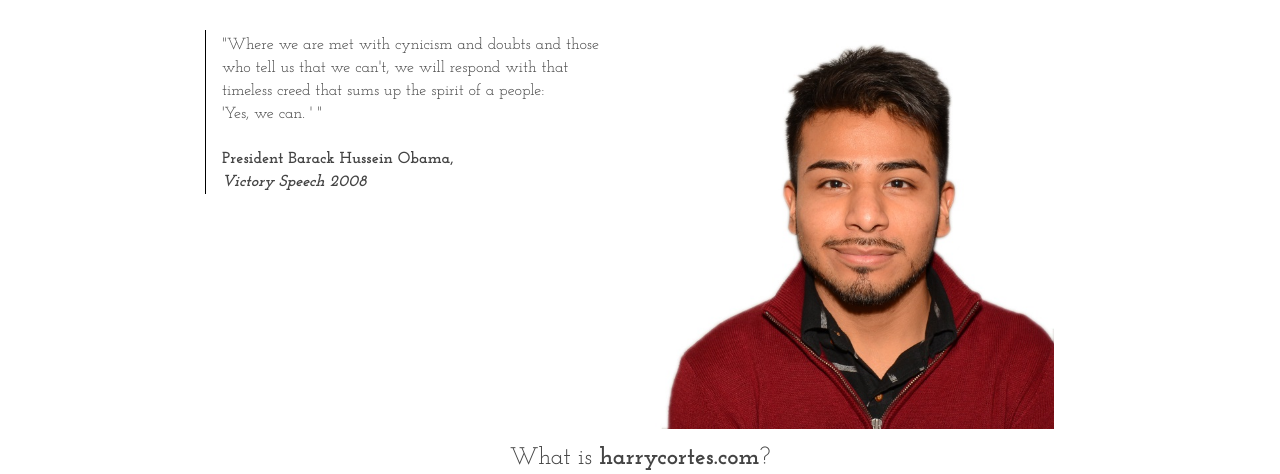
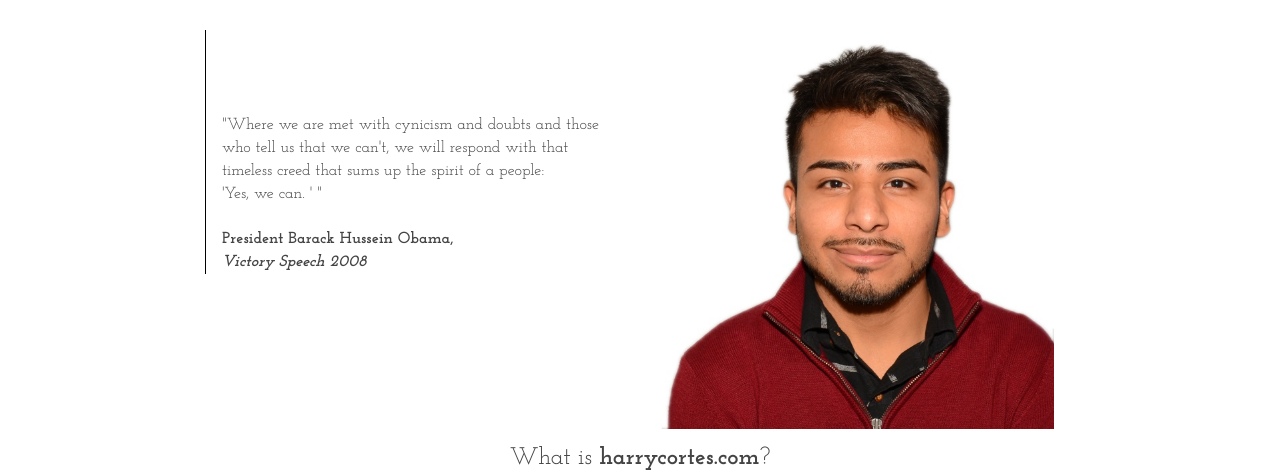
Before and after one commit to CortesHarry/HarryCortes.Com, a plain HTML site: page harrycortes.com/index.html in a window 1280 px wide. Shown: the part 552-1026 px from the top of the page. Drawn offline with nearby package versions, Linux system fonts and the light colour scheme.

Commit message:
Ammend in the Index Stylesheet CSS page
Made a quick visual edit on the home page by changing the Index CSS's page

```diff
--- a/harrycortes.com/AddtnlPages/Styling/indexstyle.css
+++ b/harrycortes.com/AddtnlPages/Styling/indexstyle.css
@@ -104,7 +104,7 @@ Introduction CSS rules. --------------------------------------------------------
   border-left: 1px solid black;
   width: 95%;
   font-size: 1rem;
-  padding-top: .25rem;
+  padding-top: 20%;
   padding-left: 1rem;
 }
 
```
